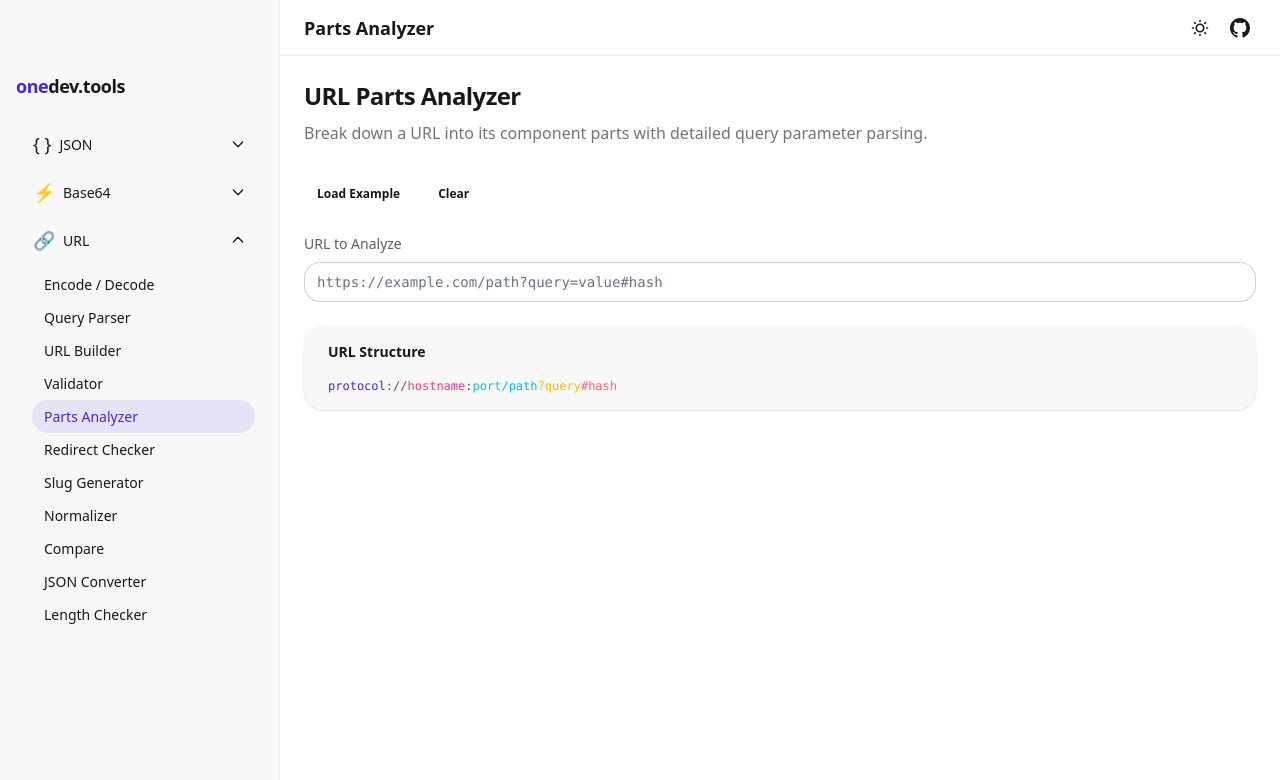
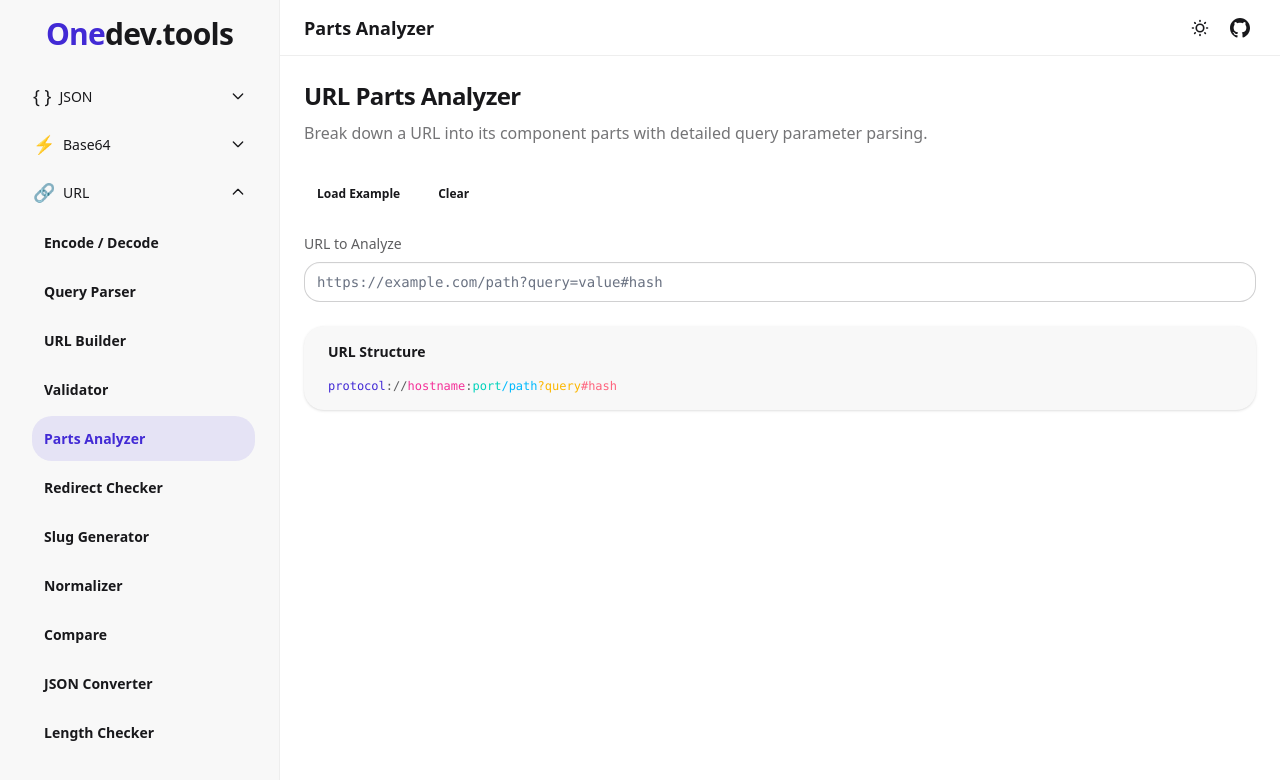
Before and after one commit to ronny8877/onedev, a SvelteKit app: page /url/parts in a window 1280 px wide. Shown: the top 780 px of the page. Built offline with nearby package versions, Linux system fonts and the light colour scheme.

Commit message:
fix: Sidebar UI fix removed dark mode for now

```diff
--- a/src/lib/components/layout/Sidebar.svelte
+++ b/src/lib/components/layout/Sidebar.svelte
@@ -43,12 +43,12 @@
 </script>
 
 <aside
-	class="bg-base-200 fixed left-0 top-0 z-40 h-screen w-[var(--sidebar-width)] overflow-y-auto border-r border-base-300 pt-[var(--topbar-height)]"
+	class="bg-base-200 fixed left-0 top-0 z-40 h-screen w-[var(--sidebar-width)] overflow-y-auto border-r border-base-300"
 >
 	<!-- App Title -->
 	<div class="px-4 pt-4 pb-2">
-		<a href="/" class="text-lg font-bold tracking-tight">
-			<span class="text-primary">one</span>dev.tools
+		<a href="/" class="text-3xl flex justify-center w-full font-bold tracking-tight">
+			<span class="text-primary">One</span>dev.tools
 		</a>
 	</div>
 
@@ -96,7 +96,7 @@
 				</button>
 
 				{#if openAccordions[accordion.name]}
-					<ul class="menu w-full pl-4">
+					<ul class="menu w-full pl-4 gap-1">
 						{#each accordion.items as item}
 							<li>
 								<a href={item.href} class:active={isActive(item.href)}>
--- a/src/routes/layout.css
+++ b/src/routes/layout.css
@@ -2,8 +2,9 @@
 @plugin '@tailwindcss/forms';
 @plugin '@tailwindcss/typography';
 @plugin "daisyui" {
-  themes: light --default, dark --prefersdark;
+  themes: light --default;
 }
+
 
 /* Base Styles */
 :root {
@@ -153,9 +154,9 @@ body {
 
 /* Menu items in sidebar */
 .menu li a {
-  @apply rounded-lg;
+  @apply rounded-xl p-3 font-semibold;
 }
 
 .menu li a.active {
-  @apply bg-primary/10 text-primary;
+  @apply bg-primary/10 text-primary font-bold;
 }
```
